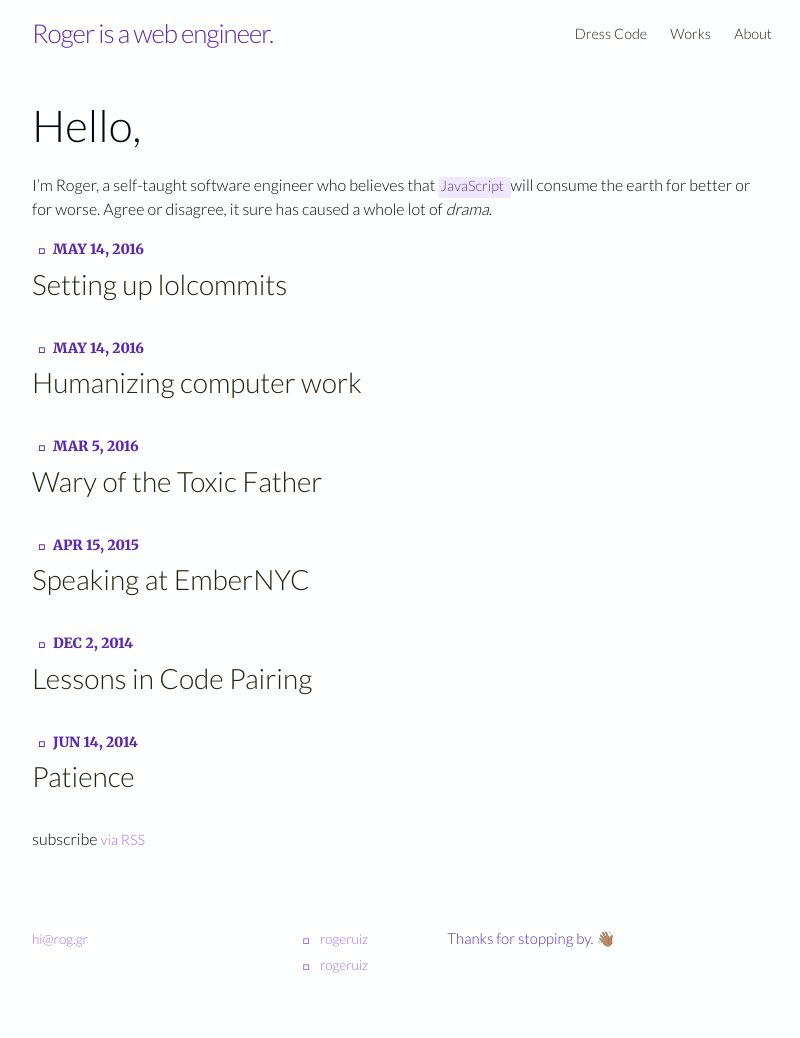
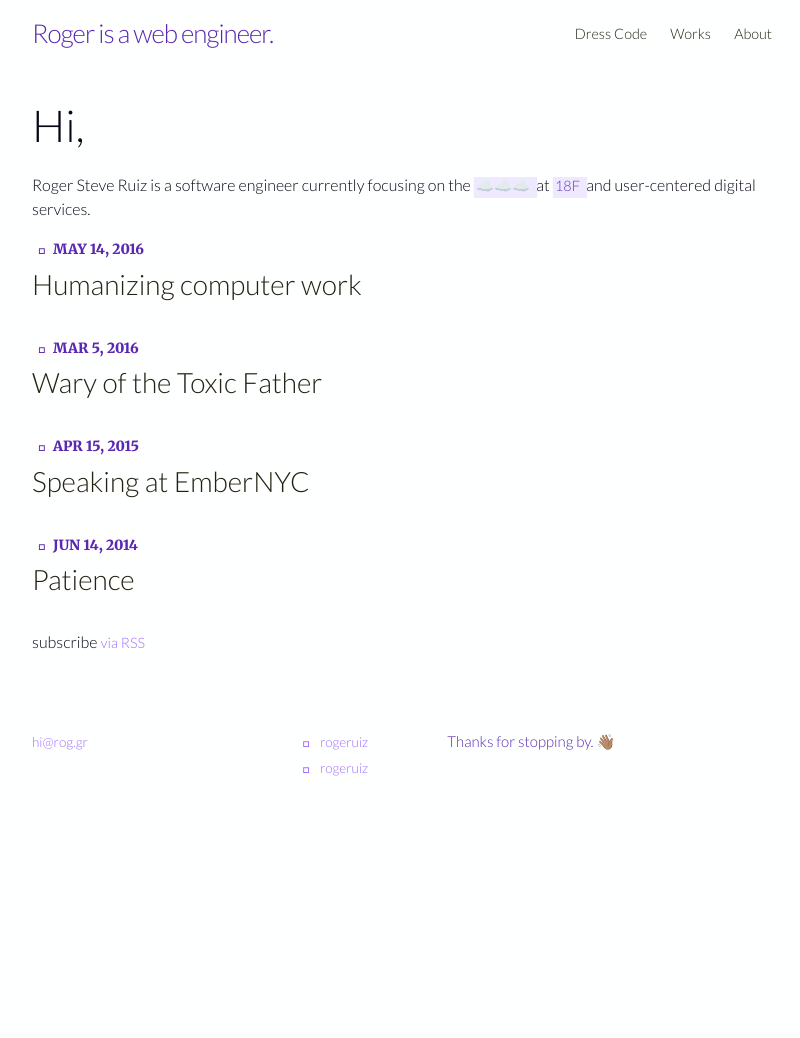
Before and after one commit to rogeruiz/write, a Jekyll site: the page built from index.html, in a window 1280 px wide. Shown: the whole page, without its empty margins (238-1038 px from the left). Built offline with Jekyll 4.4.1, drawn with Linux system fonts in a browser that asks for light colours; some web fonts are replaced; after the commit the page ends 900 px from its top, so only the background shows below that.

Commit message:
Update descriptions across everything

```diff
--- a/_config.yml
+++ b/_config.yml
@@ -3,14 +3,13 @@
 title: Roger is a web engineer.
 email: hi@rog.gr
 description: > # this means to ignore newlines until the next stanza.
-  I'm Roger, a self-taught software engineer who believes that
-  [JavaScript](http://www.ecmascript.org) will consume the earth for
-  better or for worse. Agree or disagree, it sure has caused a whole lot
-  of _drama_.
+  Roger Steve Ruiz is a software engineer currently focusing on the
+  [&#x2601;&#xFE0F;&#x2601;&#xFE0F;&#x2601;&#xFE0F;](https://cloud.gov) at
+  [18F](https://18f.gsa.gov) and user-centered digital services.
 goodbye_message: >
   Thanks for stopping by. &#x1f44b;&#x1f3fd;
-baseurl: "" # the subpath of your site, e.g. /blog/
-url: "http://write.rog.gr" # the base hostname & protocol for your site
+baseurl: ""
+url: "http://write.rog.gr"
 twitter_username: rogeruiz
 github_username: rogeruiz
 
@@ -47,7 +46,7 @@
       path: "dress-code"
       type: "posts"
     values:
-      categories: [ "writing", "dress-code" ]
+      categories: [ "dress-code" ]
       permalink: /dress-code/:title.html
   -
     scope:
--- a/dress-code/index.html
+++ b/dress-code/index.html
@@ -5,6 +5,9 @@
 
 <div class="list">
 
+  <div class="highlight-anchors page-description">
+    <p>Dress Code is an ongoing guide collection for various things that I hope to either contribute back to the world or myself in case I ever forget them.</p>
+  </div>
   <ul class="post-list">
     {% for post in site.categories.dress-code %}
       <li>
--- a/index.html
+++ b/index.html
@@ -4,8 +4,8 @@
 
 <div class="home">
 
-  <h1 class="page-heading">Hello,</h1>
-  <div class="highlight-anchors">
+  <h1 class="page-heading">Hi,</h1>
+  <div class="highlight-anchors page-description">
     {{ site.description | markdownify }}
   </div>
 
--- a/works/index.html
+++ b/works/index.html
@@ -4,6 +4,10 @@
 ---
 
 <div class="works">
+
+  <div class="highlight-anchors page-description">
+    <p>Read through the list of projects I've worked on or contributed to. If it's on this page, it's because I consider it important enough to talk about.</p>
+  </div>
 
   <ul class="post-list">
     {% for post in site.categories.works %}
```
Also changed, not shown: about/index.md (+1 -1 lines).
